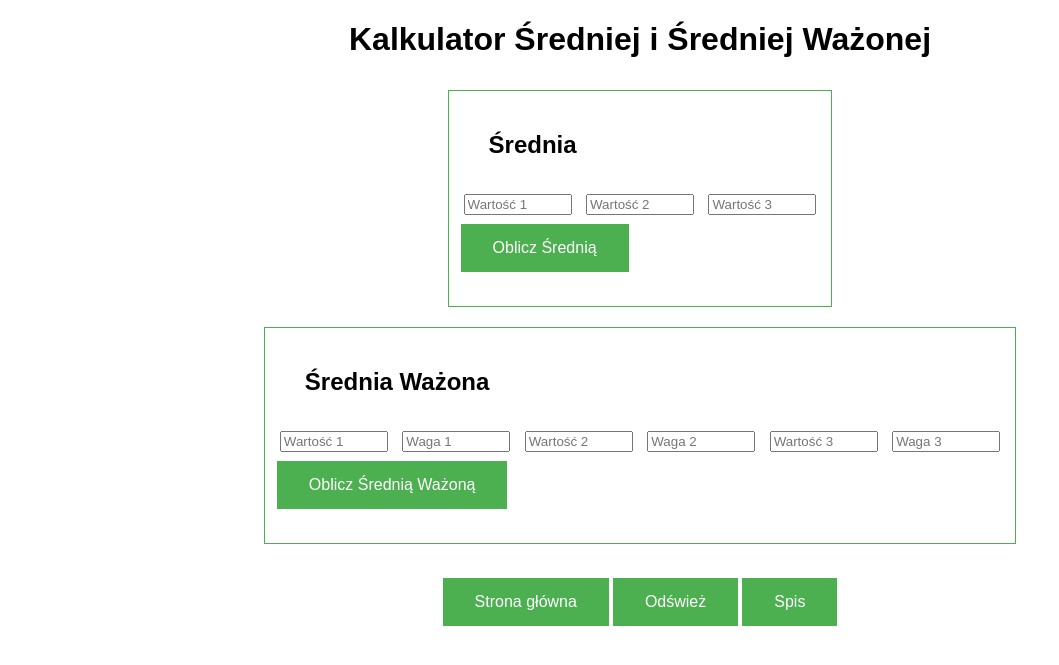
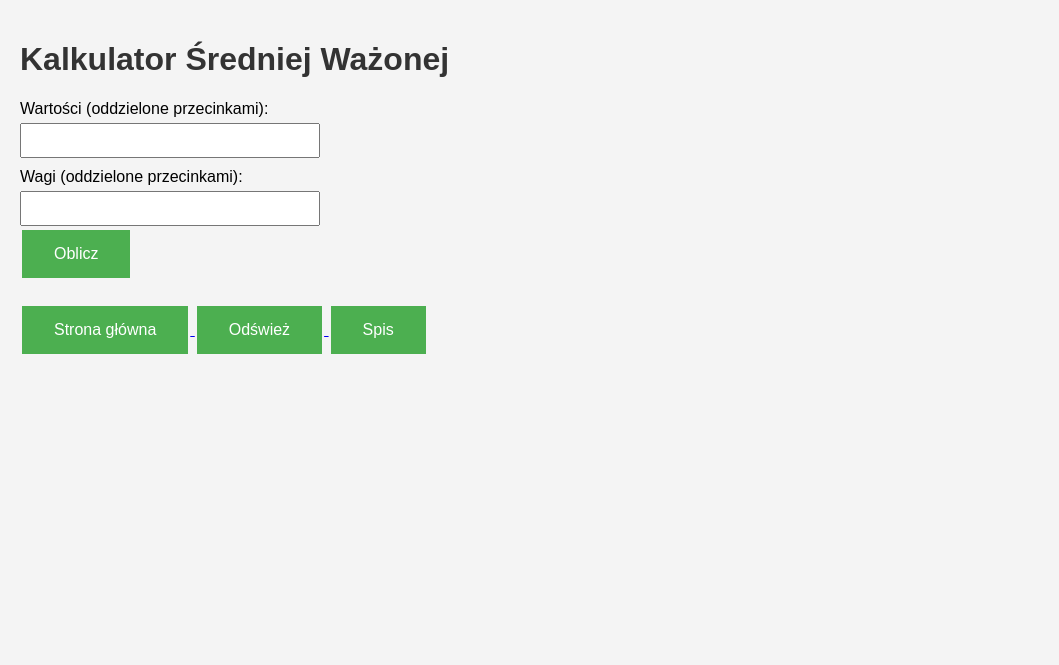
Before and after one commit to SzyKl24/Stat_site, a Flask app: page /kalkulator in a window 1280 px wide. Shown: the top 665 px of the page, without its empty margins (0-1059 px from the left). Run offline with Flask 3, Linux system fonts and the light colour scheme.

Commit message:
Wprowadzone zmiany w kalkulatorze

```diff
--- a/app.py
+++ b/app.py
@@ -1,4 +1,4 @@
-from flask import Flask, render_template
+from flask import Flask, render_template, request
 
 app = Flask(__name__)
 
@@ -50,9 +50,25 @@ def temat7():
 def temat8():
     return render_template('topics/moda.html')
 
-@app.route('/kalkulator')
-def kalkulator():
-    return render_template('kalkulator.html')
+@app.route('/kalkulator', methods=['GET', 'POST'])
+def calculate():
+    weighted_average = None
+    error_message = None
+    if request.method == 'POST':
+
+        values = request.form['values']
+        weights = request.form['weights']
+
+        values = [float(v) for v in values.split(',')]
+        weights = [float(w) for w in weights.split(',')]
+
+        if len(values) != len(weights):
+            raise ValueError("Liczba wartości i wag musi być taka sama.")
+
+        weighted_average = sum(v * w for v, w in zip(values, weights)) / sum(weights)
+
+
+    return render_template('kalkulator.html', weighted_average=weighted_average, error_message=error_message)
 
 if __name__ == '__main__':
     app.run(debug=True)
--- a/templates/kalkulator.html
+++ b/templates/kalkulator.html
@@ -6,28 +6,28 @@
     <title>Kalkulator Średniej i Średniej Ważonej</title>
     <style>
         body {
-          display: flex;
-          flex-direction: column;
-          justify-content: left;
-          align-items: center;
-          height: auto;
-          margin: auto;
             font-family: Arial, sans-serif;
+            margin: 0;
+            padding: 20px;
+            background-color: #f4f4f4;
         }
-        p {
-          margin-right: 100px;
-          margin-left: 100px;
+
+        h1 {
+            color: #333;
         }
-        h2 {
-          margin: 30px;
-          justify-content: left;
-          align-items: left;
+        form {
+            margin-bottom: 20px;
         }
-        .buttoncontainer {
-          display: flex;
-          justify-content: center;
-          align-items: center;
-          margin-top: 20px;
+        label {
+            display: block;
+            margin: 10px 0 5px;
+        }
+
+        input {
+            padding: 8px;
+            width: 100%;
+            max-width: 300px;
+            box-sizing: border-box;
         }
         button {
         background-color: #4CAF50; /* Zielony */
@@ -42,15 +42,13 @@
         cursor: pointer;
         }
         button:hover {
-          background-color: #45a049; /* Ciemniejszy zielony po najechaniu */
+            background-color: #4cae4c;
         }
-        .result {
-          margin-top: 20px;
+
+        h2 {
+            color: #333;
         }
-        input[type="number"] {
-            width: 100px;
-            margin: 5px;
-        }
+
         .obramowanieprzykład {
             border: 1px solid #4CAF50;
             padding: 10px;
@@ -60,74 +58,26 @@
       </style>
 </head>
 <body>
-    <h1>Kalkulator Średniej i Średniej Ważonej</h1>
+    <h1>Kalkulator Średniej Ważonej</h1>
+    <form method="post">
+        <div>
+            <label for="values">Wartości (oddzielone przecinkami):</label>
+            <input type="text" name="values" required>
+        </div>
+        <div>
+            <label for="weights">Wagi (oddzielone przecinkami):</label>
+            <input type="text" name="weights" required>
+        </div>
+        <div>
+            <button type="submit">Oblicz</button>
+        </div>
+    </form>
+    {% if weighted_average is not none %}
+    <h2>Średnia ważona: {{ weighted_average }}</h2>
+    {% elif error_message is not none %}
+    <h2>{{ error_message }}</h2>
+    {% endif %}
 
-    <div class="obramowanieprzykład">
-        <h2>Średnia</h2>
-        <div id="average-inputs">
-            <input type="number" id="average-value1" placeholder="Wartość 1">
-            <input type="number" id="average-value2" placeholder="Wartość 2">
-            <input type="number" id="average-value3" placeholder="Wartość 3">
-        </div>
-        <button onclick="calculateAverage()">Oblicz Średnią</button>
-        <div class="result" id="average-result"></div>
-    </div>
-
-
-    <div class = "obramowanieprzykład">
-        <h2>Średnia Ważona</h2>
-        <div id="weighted-inputs">
-            <input type="number" id="weighted-value1" placeholder="Wartość 1">
-            <input type="number" id="weight1" placeholder="Waga 1">
-            <input type="number" id="weighted-value2" placeholder="Wartość 2">
-            <input type="number" id="weight2" placeholder="Waga 2">
-            <input type="number" id="weighted-value3" placeholder="Wartość 3">
-            <input type="number" id="weight3" placeholder="Waga 3">
-        </div>
-        <button onclick="calculateWeightedAverage()">Oblicz Średnią Ważoną</button>
-        <div class="result" id="weighted-result"></div>
-    </div>
-
-    <script>
-        function calculateAverage() {
-            let values = [];
-            let value1 = parseFloat(document.getElementById('average-value1').value);
-            let value2 = parseFloat(document.getElementById('average-value2').value);
-            let value3 = parseFloat(document.getElementById('average-value3').value);
-            if (!isNaN(value1)) values.push(value1);
-            if (!isNaN(value2)) values.push(value2);
-            if (!isNaN(value3)) values.push(value3);
-            if (values.length > 0) {
-                let sum = values.reduce((a, b) => a + b, 0);
-                let average = sum / values.length;
-                document.getElementById('average-result').innerText = 'Średnia: ' + average.toFixed(2);
-            } else {
-                document.getElementById('average-result').innerText = 'Wprowadź przynajmniej jedną wartość.';
-            }
-        }
-
-        function calculateWeightedAverage() {
-            let values = [];
-            let weights = [];
-            let value1 = parseFloat(document.getElementById('weighted-value1').value);
-            let weight1 = parseFloat(document.getElementById('weight1').value);
-            let value2 = parseFloat(document.getElementById('weighted-value2').value);
-            let weight2 = parseFloat(document.getElementById('weight2').value);
-            let value3 = parseFloat(document.getElementById('weighted-value3').value);
-            let weight3 = parseFloat(document.getElementById('weight3').value);
-            if (!isNaN(value1) && !isNaN(weight1)) { values.push(value1); weights.push(weight1); }
-            if (!isNaN(value2) && !isNaN(weight2)) { values.push(value2); weights.push(weight2); }
-            if (!isNaN(value3) && !isNaN(weight3)) { values.push(value3); weights.push(weight3); }
-            if (values.length > 0 && weights.length > 0) {
-                let weightedSum = values.reduce((sum, value, index) => sum + value * weights[index], 0);
-                let totalWeights = weights.reduce((a, b) => a + b, 0);
-                let weightedAverage = weightedSum / totalWeights;
-                document.getElementById('weighted-result').innerText = 'Średnia Ważona: ' + weightedAverage.toFixed(2);
-            } else {
-                document.getElementById('weighted-result').innerText = 'Wprowadź przynajmniej jedną wartość i jej wagę.';
-            }
-        }
-    </script>
     <div class="buttoncontainer">
         <a href="/">
             <button>Strona główna</button>
--- a/templates/spis.html
+++ b/templates/spis.html
@@ -54,10 +54,10 @@
           color: white;
           padding: 15px 32px;
           text-align: center;
-          text-decoration: none;
           display: inline-block;
           font-size: 16px;
           margin: 4px 2px;
+          width: 170px;
           cursor: pointer;
         }
     </style>
@@ -74,7 +74,7 @@
     </div>
     <div class="buttontower">
       <a href="/wprowadzenie">
-        <button type="button"> .     Wprowadzenie     . </button>
+        <button type="button"> Wprowadzenie </button>
       </a>
       <a href="/średnia-arytmetyczna">
         <button type="button">Średnia arytmetyczna</button>
```
Lines whose indentation alone changed are shown as unchanged.
